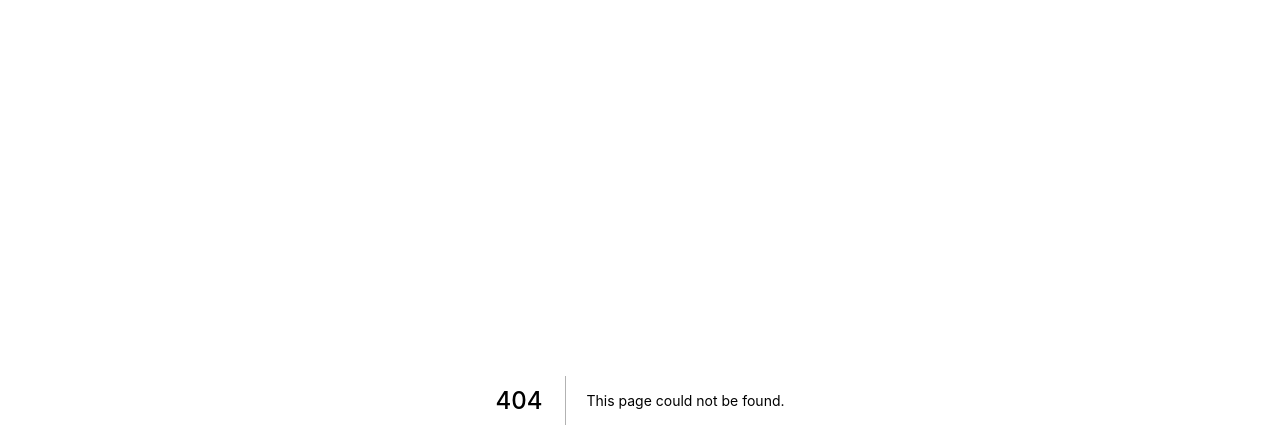
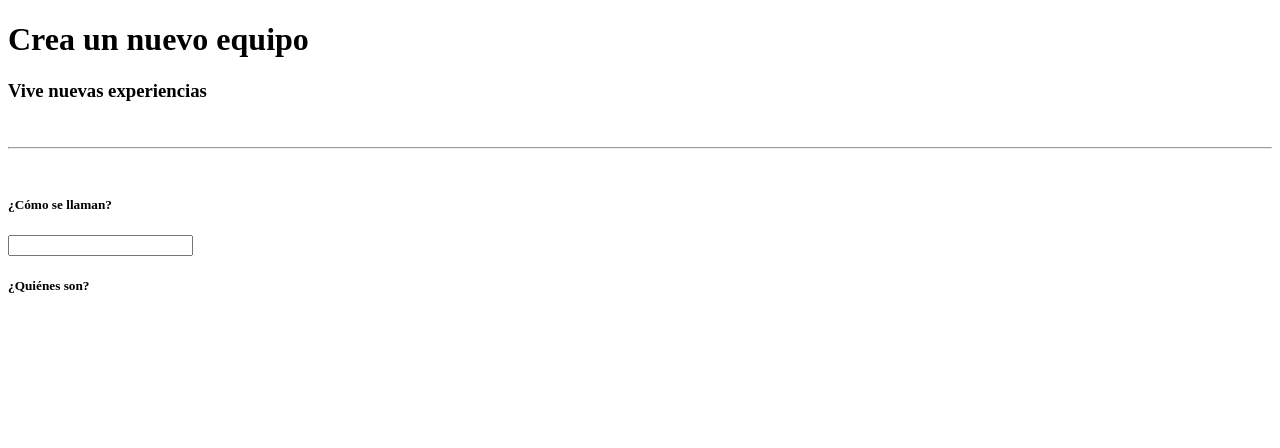
Before and after one commit to redprogramacioncompetitiva/contests-management-system, a Next.js app: page /createTeam in a window 1280 px wide. Before the commit this address had no page. Shown: the top 448 px of the page. Built offline with nearby package versions, Linux system fonts and the light colour scheme.

Commit message:
Inital skeleton for createTeam interface

```diff
--- /dev/null
+++ b/src/pages/createTeam.js
@@ -0,0 +1,25 @@
+export default function Component() {
+
+    return (
+    <div>
+      <div>
+        <div>
+          <h1>Crea un nuevo equipo</h1>
+          <h3>Vive nuevas experiencias</h3>
+          <br/>
+          <hr></hr>
+          <br/>
+          <h5>¿Cómo se llaman?</h5>
+          <input type="text"></input>
+          <h5>¿Quiénes son?</h5>
+          <div>
+
+          </div>
+        </div>
+        <div>
+
+        </div>
+      </div>
+    </div>
+    )
+}
```
Also changed, not shown: 1 other file (tests, documents, lock files or other folders).
